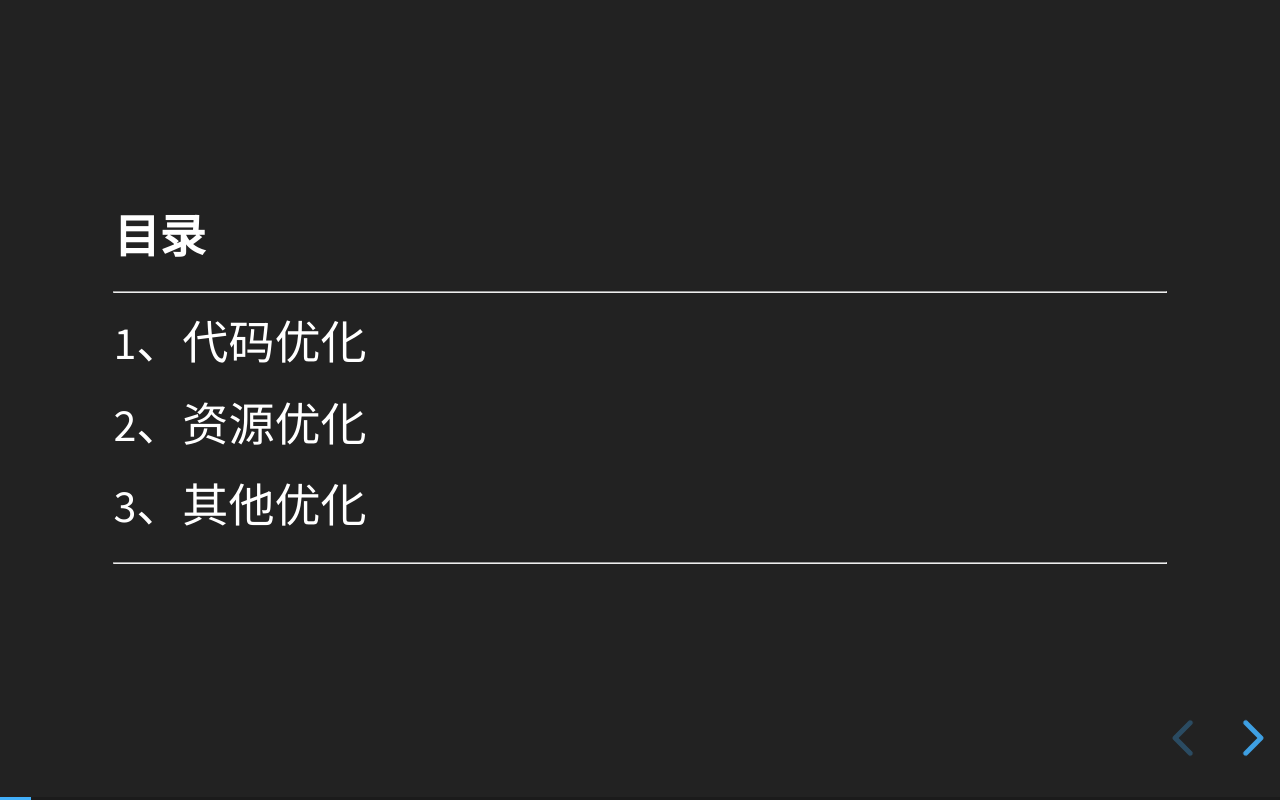
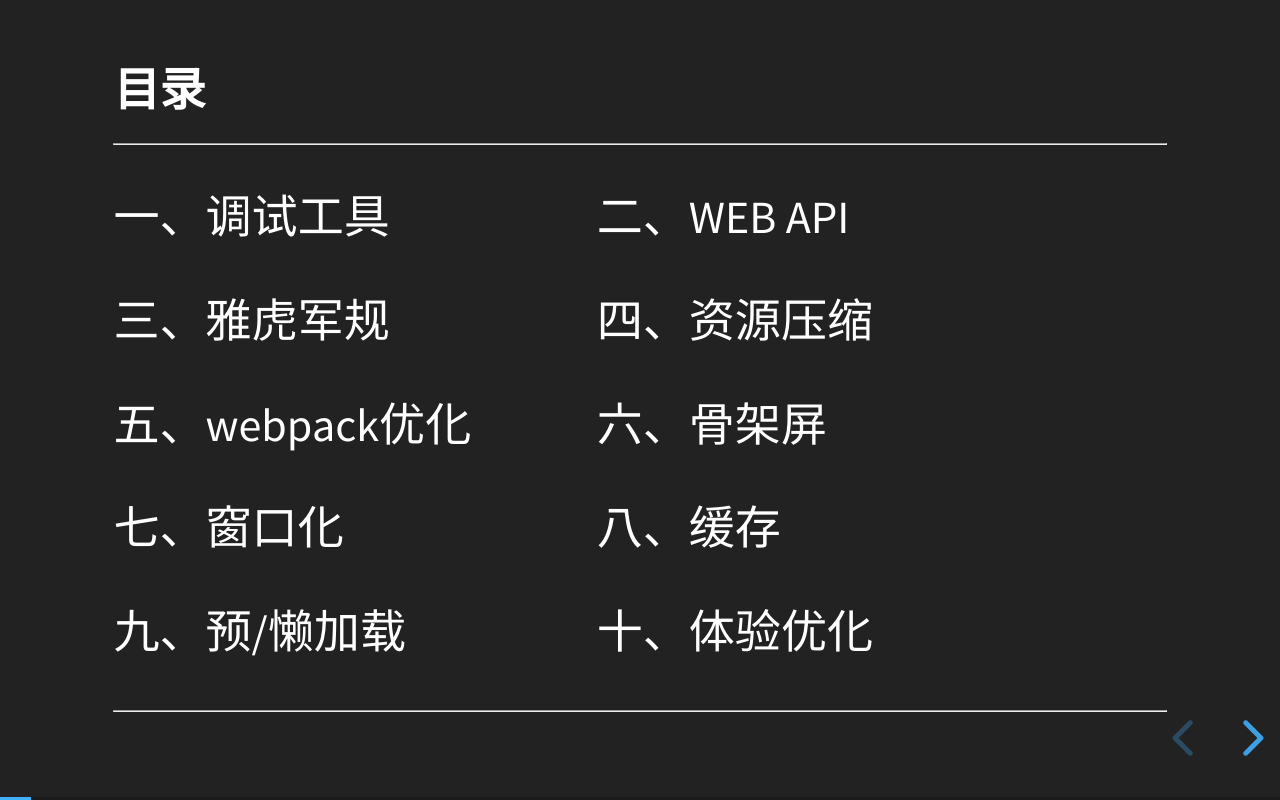
Before and after one commit to alexwjj/fe-ppt, a website: page index.html in a window 1280 px wide. Both pictures are taken after a click on the button "next slide". Drawn offline with Linux system fonts and the light colour scheme.

Commit message:
feat: index

```diff
--- /dev/null
+++ b/index.css
@@ -0,0 +1,4 @@
+.catalog-p p{
+    display: inline-block;
+    width: 45%;
+}
--- a/index.html
+++ b/index.html
@@ -10,6 +10,7 @@
   <meta name="apple-mobile-web-app-status-bar-style" content="black-translucent" />
   <meta name="viewport" content="width=device-width, initial-scale=1.0, maximum-scale=1.0, user-scalable=no" />
   <link rel="stylesheet" href="css/reveal.css" />
+  <link rel="stylesheet" href="index.css" />
   <link rel="stylesheet" href="css/theme/black.css" id="theme" />
   <!-- Theme used for syntax highlighting of code -->
   <link rel="stylesheet" href="lib/css/zenburn.css" />
@@ -31,27 +32,36 @@
    <div class="slides">
     <!-- <section data-background-video="img/video.mp4" data-background-color="#000000" > -->
     <section>
-     <h3 style="font-family:'STLiti',华文隶书"><font color="#0000FF">聊一聊</font></h3>
-     <h6 style="text-transform:none">前端性能优化</h6>
+     <h3 style="font-family:'STLiti',华文隶书"><font color="#3E7FEE">聊一聊</font></h3>
+     <h6 style="text-transform:none">前端性能与体验的优化</h6>
      <br />
      <br />
      <p> <small>分享By <a href="" target="_blank">吴俊杰</a> </small> </p>
-     <p> <small>时间 2020-12-25</small> </p>
+     <p> <small>时间 2020-12-30</small> </p>
     </section>
     <section style="text-align: left;">
      <h5>目录</h5>
      <hr style="transition:width 0.5s linear" />
-     <p>1、代码优化</p>
-     <p>2、资源优化</p>
-     <p>3、其他优化</p>
-     <p></p>
+     <div class="catalog-p">
+      <p>一、调试工具</p>
+      <p>二、WEB API</p>
+      <p>三、雅虎军规</p>
+      <p>四、资源压缩</p>
+      <p>五、webpack优化</p>
+      <p>六、骨架屏</p>
+      <p>七、窗口化</p>
+      <p>八、缓存</p>
+      <p>九、预/懒加载</p>
+      <p>十、体验优化</p>
+     </div>
      <hr />
     </section>
     <!-- Section 1: 如何部署tf model -->
     <section>
      <!-- 下箭头翻页 1-->
      <section>
-      <h5 style="font-family:'STLiti',华文隶书">1.代码优化?</h5>
+      <h5 style="font-family:'STLiti',华文隶书">1.调试工具</h5>
+      <div style="font-size: 30px">磨刀不误砍柴工</div>
      </section>
      <section>
       <br />
```
